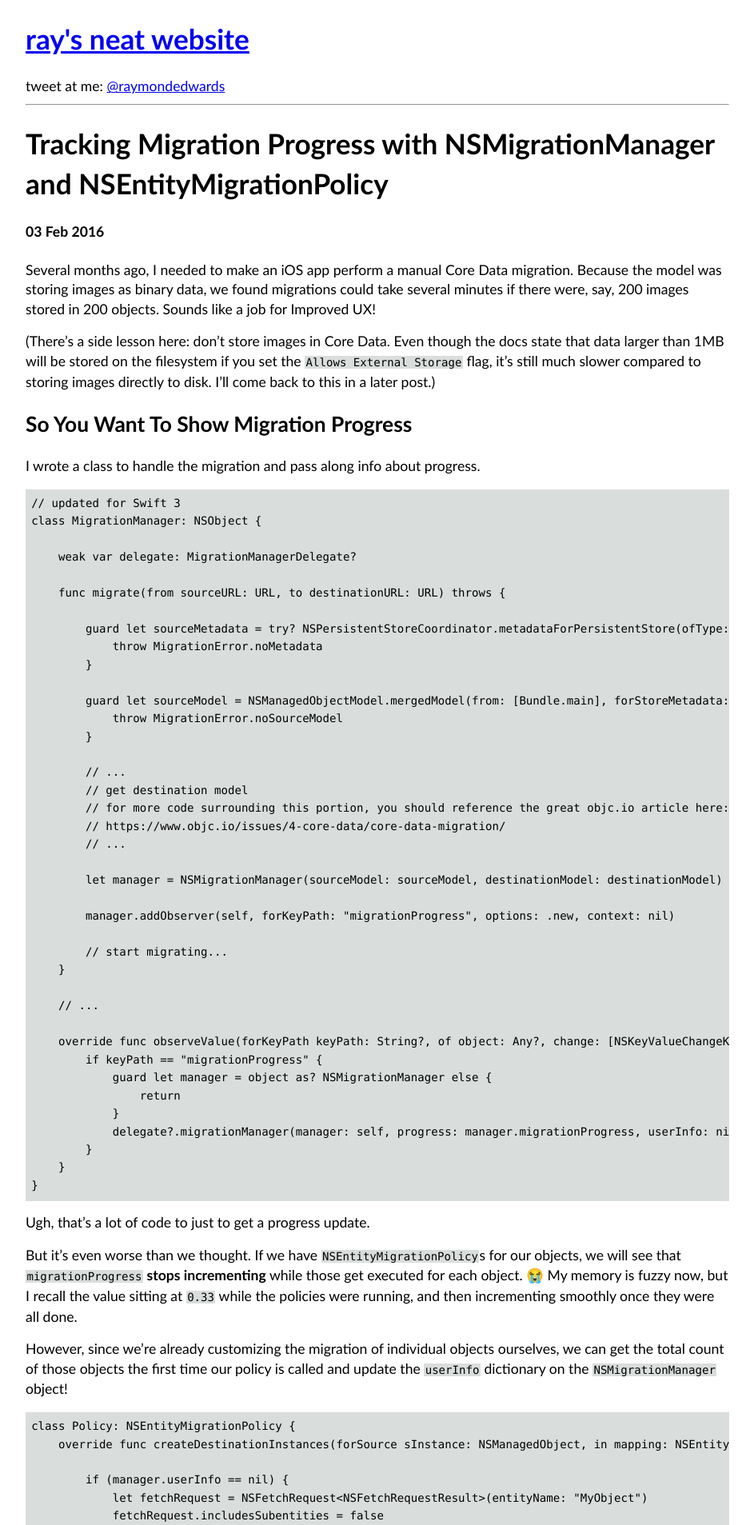
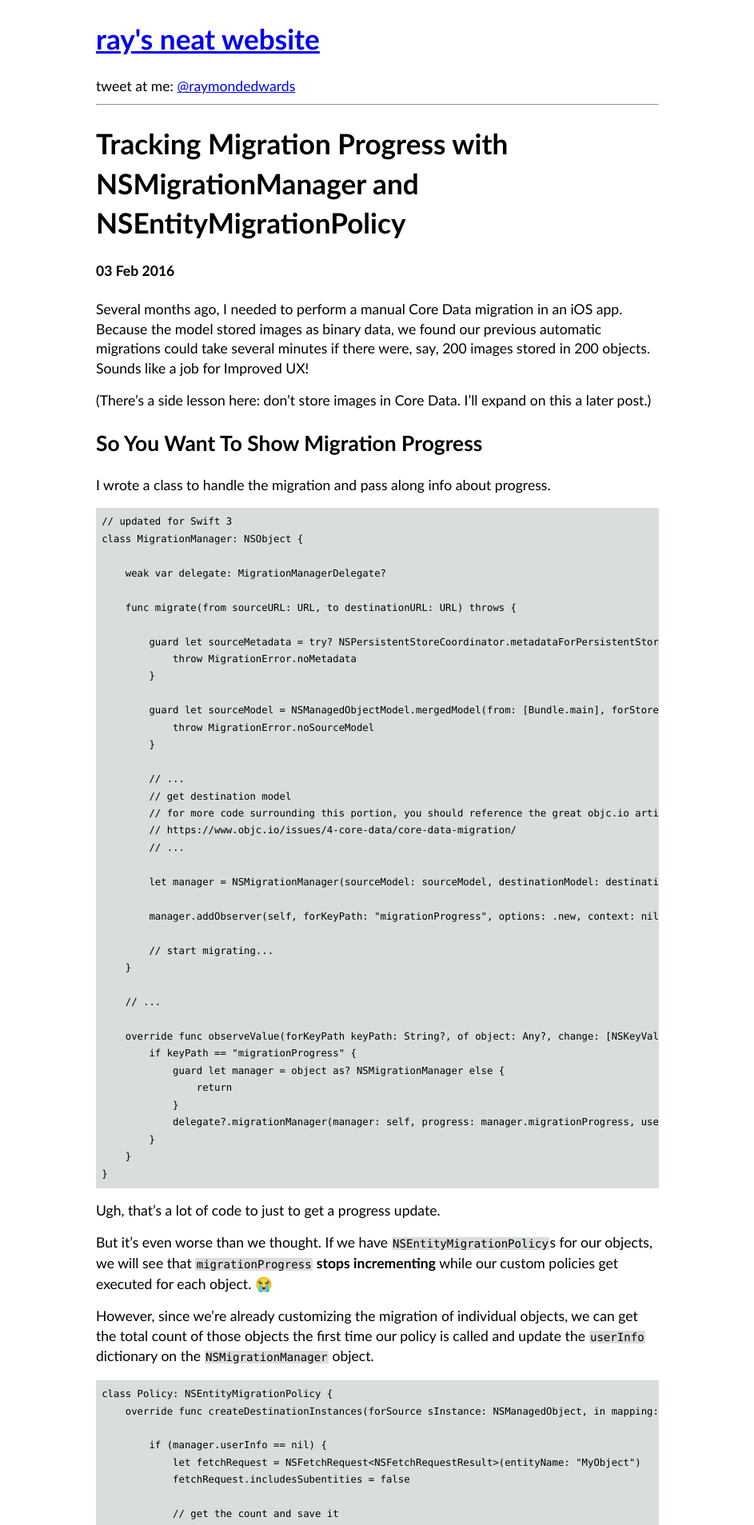
Before and after one commit to rayray/rayray.github.io, a Jekyll site: the page built from _posts/2016-02-03-two-of-many.md, in a window 1280 px wide. Shown: the top 1907 px of the page at 80% size, without its empty margins (168-1111 px from the left). Built offline with Jekyll 4.4.1, drawn with Linux system fonts in a browser that asks for light colours.

Commit message:
edit the core data post, tweak css

```diff
--- a/_posts/2016-02-03-two-of-many.md
+++ b/_posts/2016-02-03-two-of-many.md
@@ -3,13 +3,11 @@ layout: singlepost
 title: Tracking Migration Progress with NSMigrationManager and NSEntityMigrationPolicy
 ---
 
-Several months ago, I needed to make an iOS app perform a manual Core Data migration. Because the model
-was storing images as binary data, we found migrations could take several minutes if
+Several months ago, I needed to perform a manual Core Data migration in an iOS app. Because the model
+stored images as binary data, we found our previous automatic migrations could take several minutes if
 there were, say, 200 images stored in 200 objects. Sounds like a job for Improved UX!
 
-(There's a side lesson here: don't store images in Core Data. Even though the docs state that data
-larger than 1MB will be stored on the filesystem if you set the `Allows External Storage` flag, it's
-still much slower compared to storing images directly to disk. I'll come back to this in a later post.)
+(There's a side lesson here: don't store images in Core Data. I'll expand on this a later post.)
 
 ## So You Want To Show Migration Progress
 
@@ -58,13 +56,11 @@ I wrote a class to handle the migration and pass along info about progress.
 Ugh, that's a lot of code to just to get a progress update.
 
 But it's even worse than we thought. If we have `NSEntityMigrationPolicy`s for our objects, we will see
-that `migrationProgress` **stops incrementing** while those get executed for each object. 😭 My memory is fuzzy
-now, but I recall the value sitting at `0.33` while the policies were running, and then incrementing smoothly
-once they were all done.
+that `migrationProgress` **stops incrementing** while our custom policies get executed for each object. 😭
 
-However, since we're already customizing the migration of individual objects ourselves, we can get the
+However, since we're already customizing the migration of individual objects, we can get the
 total count of those objects the first time our policy is called and update the `userInfo` dictionary
-on the `NSMigrationManager` object!
+on the `NSMigrationManager` object.
 
     class Policy: NSEntityMigrationPolicy {
         override func createDestinationInstances(forSource sInstance: NSManagedObject, in mapping: NSEntityMapping, manager: NSMigrationManager) throws {
--- a/css/stylin.scss
+++ b/css/stylin.scss
@@ -3,7 +3,7 @@
 
 body {
     margin:1em auto;
-    max-width:50em;
+    max-width:40em;
     padding:0 .62em;
     font:1.1em/1.4em "Calibri", "Helvetica", sans-serif;
 }
@@ -29,6 +29,7 @@ article {
         line-height: 1.5em;
 
         code {
+            font-size: .7em;
             padding:0;
         }
     }
```
Also changed, not shown: other parts of _posts/2016-02-03-two-of-many.md (+1 -1 lines).
